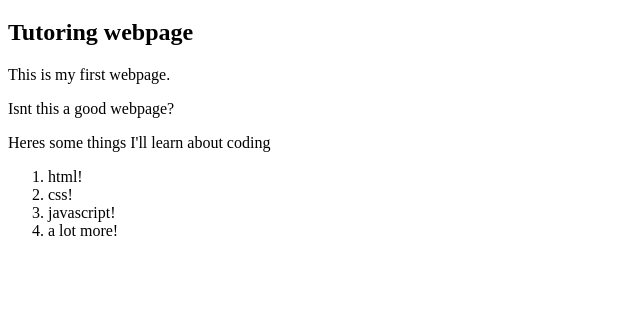
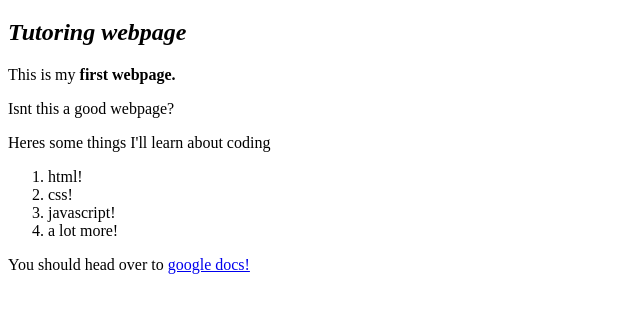
Before and after one commit to LotionLaundry/lotionlaundry.github.io, a plain HTML site: page webpage/webpage.html in a window 1280 px wide. Shown: the part 61-374 px from the top of the page, without its empty margins (0-640 px from the left). Drawn offline with Linux system fonts and the light colour scheme.

Commit message:
added inlined elements

```diff
--- a/webpage/webpage.html
+++ b/webpage/webpage.html
@@ -5,8 +5,8 @@
 </head>
 <body>
     <h1>My first webpage</h1>
-    <h2> Tutoring webpage</h2>
-    <p> This is my first webpage.</p>
+    <h2> <em>Tutoring webpage</em></h2>
+    <p> This is my <strong>first webpage.</strong></p>
     <p> Isnt this a good webpage? </p>
     <p> Heres some things I'll learn about coding</p>
     <ol>
@@ -15,5 +15,6 @@
         <li>javascript!</li>
         <li>a lot more!</li>
     </ol>
+    <p>You should head over to <a href="https://docs.google.com">google docs!</a></p>
 </body>
 </html>
```
